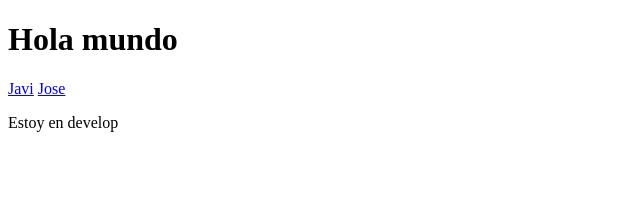
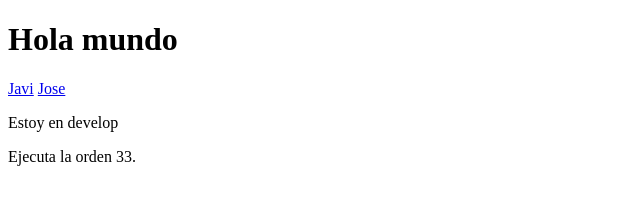
Before and after one commit to jameco147/actividad1d_grupal, a plain HTML site: page index.html in a window 1280 px wide. Shown: the whole page, without its empty margins (0-640 px from the left). Drawn offline with Linux system fonts and the light colour scheme.

Commit message:
Subo la primera version de mi funcionalidad en develop.

```diff
--- a/index.html
+++ b/index.html
@@ -10,5 +10,6 @@
       <a href="#">Javi</a>
       <a href="https://www.youtube.com/watch?v=dQw4w9WgXcQ"> Jose </a>
       <p>Estoy en develop</p>
+      <p>Ejecuta la orden 33.</p>
   </body>
 </html>
```
